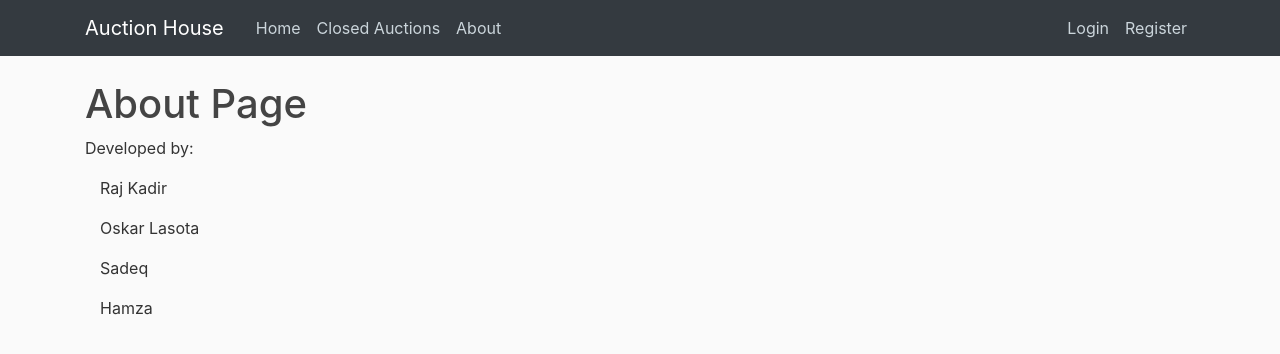
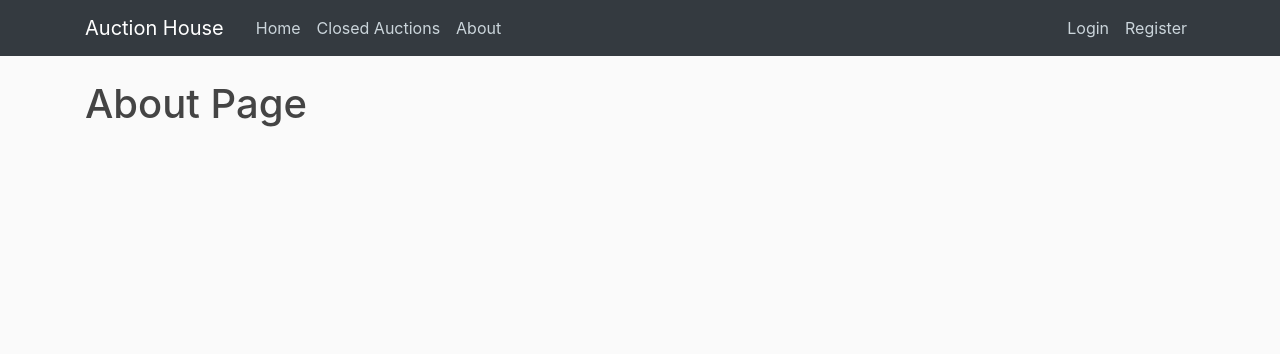
Before and after one commit to hamza3256/django_auction_project, a Django app: page /about/ in a window 1280 px wide. Shown: the top 354 px of the page. Run offline with Django 3.2, Linux system fonts and the light colour scheme; data that the repository does not hold is empty; some libraries are stand-ins or nearby versions.

Commit message:
Add: update about

```diff
--- a/auctions/templates/auctions/about.html
+++ b/auctions/templates/auctions/about.html
@@ -3,12 +3,6 @@
 
 {% block content %}
     <h1>About Page</h1>
-    <p>Developed by:</p>
-    <div class="container">
-        <p>Raj Kadir</p>
-        <p>Oskar Lasota</p>
-        <p>Sadeq</p>
-        <p>Hamza</p>
-    </div>
+
 
 {% endblock content %}
```
